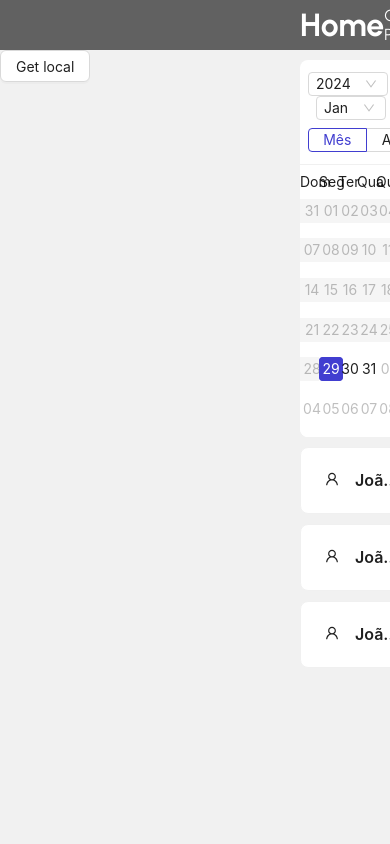
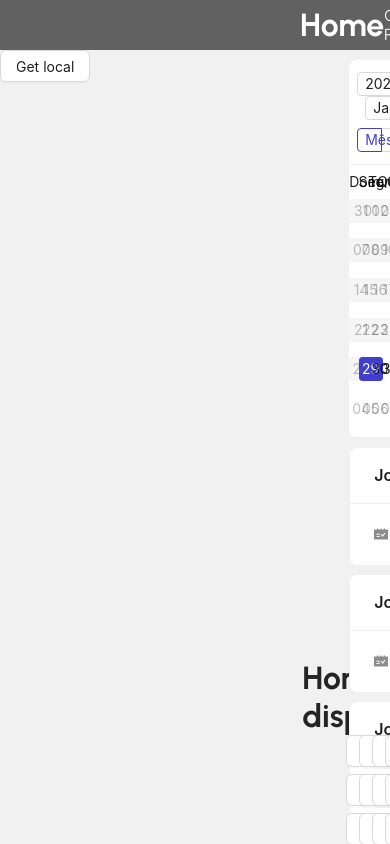
Before and after one commit to pabloSilva94/ma, a React (Vite) app: page /userdashboard in a window 390 px wide. Shown: the top 844 px of the page. Built offline with nearby package versions, Linux system fonts and the light colour scheme.

Commit message:
ajustar a responsividade

```diff
--- a/src/pages/user/Dashboard.css
+++ b/src/pages/user/DashboardUser.css
@@ -28,19 +28,21 @@
   height: 100%;
   padding: 10px 300px;
   justify-content: space-between;
+  gap: 10px;
+
 }
 .minfos {
   display: flex;
   align-items: center;
   flex-direction: column;
-  width: 70%;
+  width: 40%;
   height: auto;
 }
 .mCalendar {
   display: flex;
   flex-direction: column;
   width: 40%;
-  height: 70%;
+  height: 60%;
   gap: 10px;
 }
 
@@ -51,3 +53,11 @@
   width: 100%;
   gap: 10px;
 }
+
+
+@media screen and (max-width: 1660px) {
+  .main{
+    flex-direction: column;
+    align-items: center;
+  }
+}
--- a/src/pages/user/DashboardUser.jsx
+++ b/src/pages/user/DashboardUser.jsx
@@ -1,8 +1,8 @@
 import { useContext, useState } from "react";
 import { AuthContext } from "../../context/AuthContext";
 import moment from "moment";
-import 'moment/locale/pt-br';
-import "./Dashboard.css";
+import "moment/locale/pt-br";
+import "./DashboardUser.css";
 import { useEffect } from "react";
 import { useNavigate } from "react-router-dom";
 import { Avatar, Button, Calendar, Card, Col, Flex, Row, Space } from "antd";
@@ -12,8 +12,18 @@ import {
 } from "../../utils/localStorageUtils";
 import { getAllInfosLoja } from "../../hooks/loja/useLoja";
 import DrawerSideBar from "../../components/Drawer";
-import { EditOutlined, EllipsisOutlined, LoginOutlined, SettingOutlined, UserOutlined, WhatsAppOutlined } from "@ant-design/icons";
-const { Meta } = Card
+import {
+  CalendarFilled,
+  EditOutlined,
+  EllipsisOutlined,
+  FileAddOutlined,
+  LoginOutlined,
+  ScheduleFilled,
+  SettingOutlined,
+  UserOutlined,
+  WhatsAppOutlined,
+} from "@ant-design/icons";
+const { Meta } = Card;
 function DashboardUser() {
   const { userOwner, setUserOwner } = useContext(AuthContext);
   const navigate = useNavigate();
@@ -21,7 +31,6 @@ function DashboardUser() {
   const countProvider = userOwner.lojaDataApi.providers;
   const countUsers = userOwner.lojaDataApi.users;
   const countServices = userOwner.lojaDataApi.services;
-
 
   const handleGetLocal = async () => {
     const userDataLocal = getUserLocalStorage();
@@ -36,10 +45,10 @@ function DashboardUser() {
     //   console.log(result.message);
     // }
     // console.log(result.lojaData);
-  }
+  };
   function disabledDate(current) {
     // Disable dates before today
-    return current && current < moment().startOf('day');
+    return current && current < moment().startOf("day");
   }
   return (
     <div className="containerDashboard">
@@ -57,56 +66,117 @@ function DashboardUser() {
         <div className="main">
           <div className="mCalendar">
             <Calendar fullscreen={false} disabledDate={disabledDate} />
-            <Card className="mCCard" >
+            <Space wrap>
+              <Card
+                className="mCCard"
+                title="João"
+                style={{ width: 164 }}
+                extra={<Button type="link"><CalendarFilled /></Button>}
+              >
                 <Meta
-                avatar={<UserOutlined />}
-                title="João Cleber"
+                  description={<Space><ScheduleFilled/><h4>8</h4></Space>}
                 />
               </Card>
-            <Card className="mCCard" >
+              <Card
+                className="mCCard"
+                title="João"
+                style={{ width: 164 }}
+                extra={<Button type="link"><CalendarFilled /></Button>}
+              >
                 <Meta
-                avatar={<UserOutlined />}
-                title="João Cleber"
+                  description={<Space><ScheduleFilled/><h4>8</h4></Space>}
                 />
               </Card>
-            <Card className="mCCard" >
+              <Card
+                className="mCCard"
+                title="João"
+                style={{ width: 164 }}
+                extra={<Button type="link"><CalendarFilled /></Button>}
+              >
                 <Meta
-                avatar={<UserOutlined />}
-                title="João Cleber"
+                  description={<Space><ScheduleFilled/><h4>8</h4></Space>}
                 />
               </Card>
+
+            </Space>
           </div>
           <div className="minfos">
             <h1>Horarios disponiveis</h1>
             <Row gutter={[7, 7]}>
-              <Col span={4}><Button>08:00</Button></Col>
-              <Col span={4}><Button>08:30</Button></Col>
-              <Col span={4}><Button>09:00</Button></Col>
-              <Col span={4}><Button>09:30</Button></Col>
-              <Col span={4}><Button>10:00</Button></Col>
-              <Col span={4}><Button>10:30</Button></Col>
-              <Col span={4}><Button>11:00</Button></Col>
-              <Col span={4}><Button>11:30</Button></Col>
-              <Col span={4}><Button>12:00</Button></Col>
-              <Col span={4}><Button>12:30</Button></Col>
-              <Col span={4}><Button>13:00</Button></Col>
-              <Col span={4}><Button>13:30</Button></Col>
-              <Col span={4}><Button>14:00</Button></Col>
-              <Col span={4}><Button>14:30</Button></Col>
-              <Col span={4}><Button>15:00</Button></Col>
-              <Col span={4}><Button>15:30</Button></Col>
-              <Col span={4}><Button>16:00</Button></Col>
-              <Col span={4}><Button>16:30</Button></Col>
-              <Col span={4}><Button>17:00</Button></Col>
-              <Col span={4}><Button>17:30</Button></Col>
-              <Col span={4}><Button>18:00</Button></Col>
-              <Col span={4}><Button>18:30</Button></Col>
-              <Col span={4}><Button>19:00</Button></Col>
-              <Col span={4}><Button>19:30</Button></Col>
+              <Col span={4}>
+                <Button>08:00</Button>
+              </Col>
+              <Col span={4}>
+                <Button>08:30</Button>
+              </Col>
+              <Col span={4}>
+                <Button>09:00</Button>
+              </Col>
+              <Col span={4}>
+                <Button>09:30</Button>
+              </Col>
+              <Col span={4}>
+                <Button>10:00</Button>
+              </Col>
+              <Col span={4}>
+                <Button>10:30</Button>
+              </Col>
+              <Col span={4}>
+                <Button>11:00</Button>
+              </Col>
+              <Col span={4}>
+                <Button>11:30</Button>
+              </Col>
+              <Col span={4}>
+                <Button>12:00</Button>
+              </Col>
+              <Col span={4}>
+                <Button>12:30</Button>
+              </Col>
+              <Col span={4}>
+                <Button>13:00</Button>
+              </Col>
+              <Col span={4}>
+                <Button>13:30</Button>
+              </Col>
+              <Col span={4}>
+                <Button>14:00</Button>
+              </Col>
+              <Col span={4}>
+                <Button>14:30</Button>
+              </Col>
+              <Col span={4}>
+                <Button>15:00</Button>
+              </Col>
+              <Col span={4}>
+                <Button>15:30</Button>
+              </Col>
+              <Col span={4}>
+                <Button>16:00</Button>
+              </Col>
+              <Col span={4}>
+                <Button>16:30</Button>
+              </Col>
+              <Col span={4}>
+                <Button>17:00</Button>
+              </Col>
+              <Col span={4}>
+                <Button>17:30</Button>
+              </Col>
+              <Col span={4}>
+                <Button>18:00</Button>
+              </Col>
+              <Col span={4}>
+                <Button>18:30</Button>
+              </Col>
+              <Col span={4}>
+                <Button>19:00</Button>
+              </Col>
+              <Col span={4}>
+                <Button>19:30</Button>
+              </Col>
             </Row>
-
           </div>
-
         </div>
         <Button onClick={handleGetLocal}>Get local</Button>
       </div>
```
Lines whose indentation alone changed are shown as unchanged.
